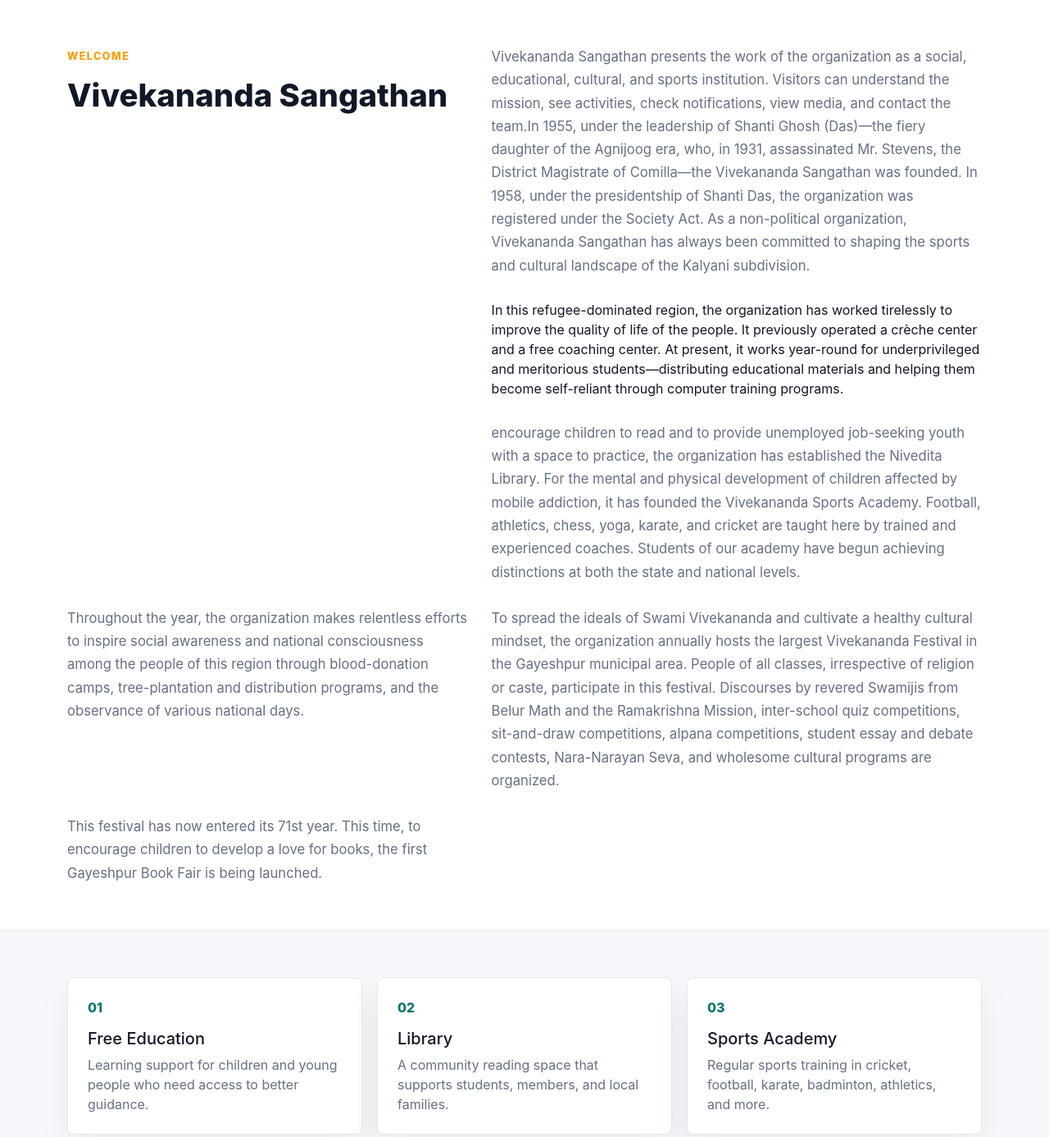
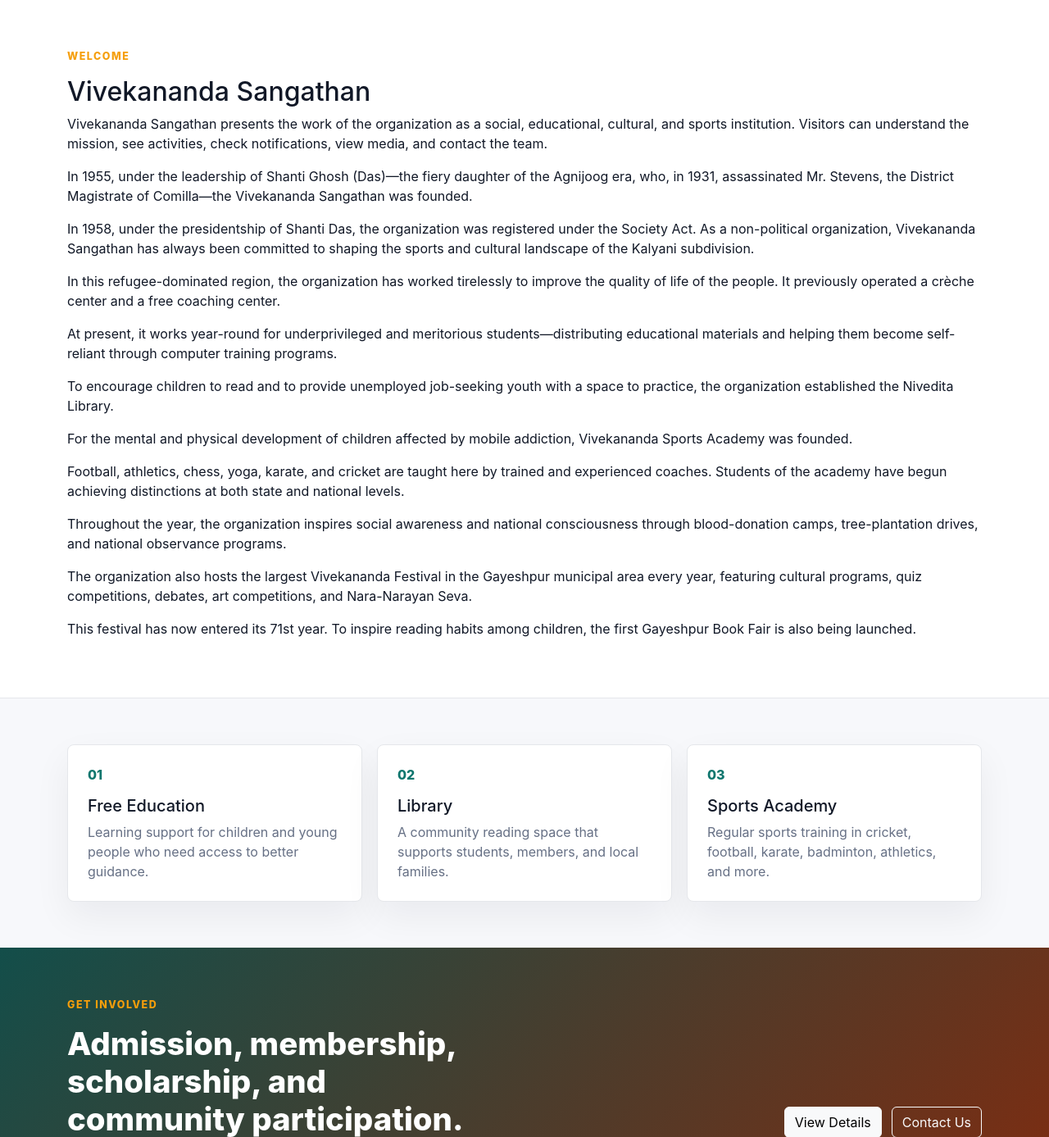
Before and after one commit to pronabroy936-debug/club-website, a Flask app: page / in a window 1280 px wide. Shown: the part 623-2010 px from the top of the page at 82% size. Run offline with Flask 3, Linux system fonts and the light colour scheme; data that the repository does not hold is empty.

Commit message:
new even

```diff
--- a/templates/home.html
+++ b/templates/home.html
@@ -27,26 +27,81 @@
 </section>
 
 <section class="about-band">
-    <div class="container about-grid">
-        <div>
+    <div class="container">
+
+        <div class="about-header">
             <span class="eyebrow">Welcome</span>
             <h2>{{ profile.name }}</h2>
+
             {% if section.about_image or section.about_image_url %}
-                <img class="about-image" src="{{ asset_url(section.about_image, section.about_image_url) }}" alt="{{ profile.name }}">
+                <img
+                    class="about-image"
+                    src="{{ asset_url(section.about_image, section.about_image_url) }}"
+                    alt="{{ profile.name }}"
+                >
             {% endif %}
         </div>
-        <p>{{ profile.name }} presents the work of the organization as a social, educational, cultural, and sports institution. Visitors can understand the mission, see activities, check notifications, view media, and contact the team.In 1955, under the leadership of Shanti Ghosh (Das)—the fiery daughter of the Agnijoog era, who, in 1931, assassinated Mr. Stevens, the District Magistrate of Comilla—the Vivekananda Sangathan was founded. In 1958, under the presidentship of Shanti Das, the organization was registered under the Society Act. As a non-political organization, Vivekananda Sangathan has always been committed to shaping the sports and cultural landscape of the Kalyani subdivision.</p>
-        <p>
 
-        </p>In this refugee-dominated region, the organization has worked tirelessly to improve the quality of life of the people. It previously operated a crèche center and a free coaching center. At present, it works year-round for underprivileged and meritorious students—distributing educational materials and helping them become self-reliant through computer training programs.<p>
+        <div class="about-content">
 
-<p> encourage children to read and to provide unemployed job-seeking youth with a space to practice, the organization has established the Nivedita Library. For the mental and physical development of children affected by mobile addiction, it has founded the Vivekananda Sports Academy. Football, athletics, chess, yoga, karate, and cricket are taught here by trained and experienced coaches. Students of our academy have begun achieving distinctions at both the state and national levels.</p>
+            <p>
+                {{ profile.name }} presents the work of the organization as a social, educational, cultural, and sports institution.
+                Visitors can understand the mission, see activities, check notifications, view media, and contact the team.
+            </p>
 
-<p>Throughout the year, the organization makes relentless efforts to inspire social awareness and national consciousness among the people of this region through blood-donation camps, tree-plantation and distribution programs, and the observance of various national days.</p>
+            <p>
+                In 1955, under the leadership of Shanti Ghosh (Das)—the fiery daughter of the Agnijoog era,
+                who, in 1931, assassinated Mr. Stevens, the District Magistrate of Comilla—the Vivekananda
+                Sangathan was founded.
+            </p>
 
-<p>To spread the ideals of Swami Vivekananda and cultivate a healthy cultural mindset, the organization annually hosts the largest Vivekananda Festival in the Gayeshpur municipal area. People of all classes, irrespective of religion or caste, participate in this festival. Discourses by revered Swamijis from Belur Math and the Ramakrishna Mission, inter-school quiz competitions, sit-and-draw competitions, alpana competitions, student essay and debate contests, Nara-Narayan Seva, and wholesome cultural programs are organized.</p>
+            <p>
+                In 1958, under the presidentship of Shanti Das, the organization was registered under the Society Act.
+                As a non-political organization, Vivekananda Sangathan has always been committed to shaping the sports
+                and cultural landscape of the Kalyani subdivision.
+            </p>
 
-<p> This festival has now entered its 71st year. This time, to encourage children to develop a love for books, the first Gayeshpur Book Fair is being launched.</p>
+            <p>
+                In this refugee-dominated region, the organization has worked tirelessly to improve the quality of life
+                of the people. It previously operated a crèche center and a free coaching center.
+            </p>
+
+            <p>
+                At present, it works year-round for underprivileged and meritorious students—distributing educational
+                materials and helping them become self-reliant through computer training programs.
+            </p>
+
+            <p>
+                To encourage children to read and to provide unemployed job-seeking youth with a space to practice,
+                the organization established the Nivedita Library.
+            </p>
+
+            <p>
+                For the mental and physical development of children affected by mobile addiction,
+                Vivekananda Sports Academy was founded.
+            </p>
+
+            <p>
+                Football, athletics, chess, yoga, karate, and cricket are taught here by trained and experienced coaches.
+                Students of the academy have begun achieving distinctions at both state and national levels.
+            </p>
+
+            <p>
+                Throughout the year, the organization inspires social awareness and national consciousness through
+                blood-donation camps, tree-plantation drives, and national observance programs.
+            </p>
+
+            <p>
+                The organization also hosts the largest Vivekananda Festival in the Gayeshpur municipal area every year,
+                featuring cultural programs, quiz competitions, debates, art competitions, and Nara-Narayan Seva.
+            </p>
+
+            <p>
+                This festival has now entered its 71st year. To inspire reading habits among children,
+                the first Gayeshpur Book Fair is also being launched.
+            </p>
+
+        </div>
     </div>
 </section>
 
```
